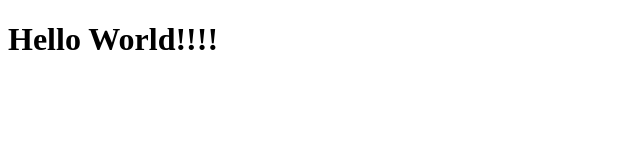
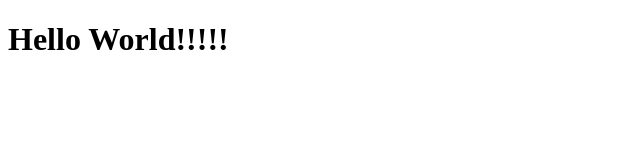
Before and after one commit to colin-m-b/test-repo, a plain HTML site: page index.html in a window 1280 px wide. Shown: the full height of the page, 0-640 px from the left. Drawn offline with Linux system fonts and the light colour scheme.

Commit message:
new branch 2 changes 2

```diff
--- a/index.html
+++ b/index.html
@@ -4,6 +4,6 @@
 	<title>Test File</title>
 </head>
 <body>
-	<h1>Hello World!!!!</h1>
+	<h1>Hello World!!!!!</h1>
 </body>
 </html>
```
